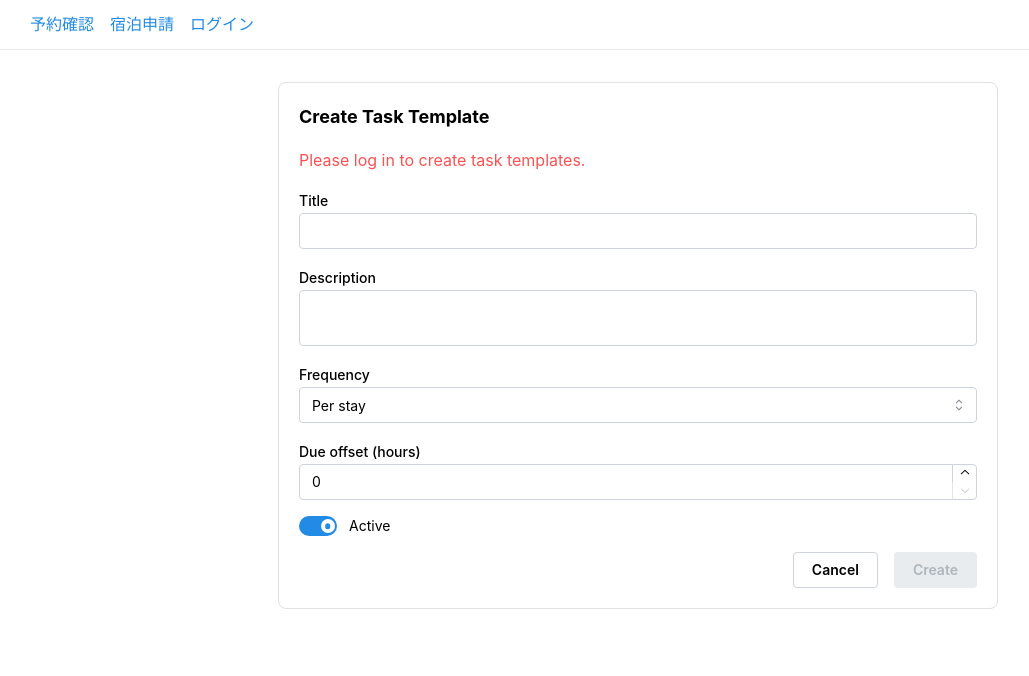
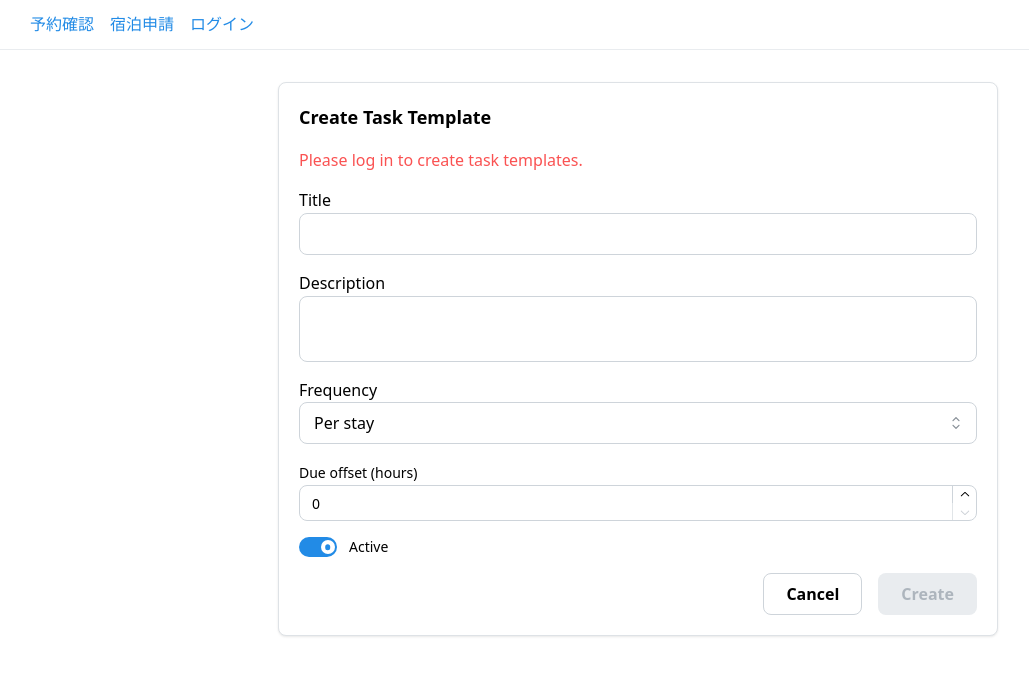
Before and after one commit to chaso-pa/lodging-manager-front, a Next.js app: page /tasks/templates/new in a window 1280 px wide. Shown: the top 676 px of the page, without its empty margins (2-1031 px from the left). Built offline with nearby package versions, Linux system fonts and the light colour scheme; no server answers.

Commit message:
update: theme

```diff
--- a/src/app/providers.tsx
+++ b/src/app/providers.tsx
@@ -4,6 +4,7 @@ import { MantineProvider } from '@mantine/core';
 import { Notifications } from '@mantine/notifications';
 import { QueryClient, QueryClientProvider } from '@tanstack/react-query';
 import { useState } from 'react';
+import { theme } from '@/theme';
 
 type ProvidersProps = {
   children: React.ReactNode;
@@ -14,7 +15,7 @@ export const Providers = ({ children }: ProvidersProps) => {
 
   return (
     <QueryClientProvider client={queryClient}>
-      <MantineProvider>
+      <MantineProvider theme={theme}>
         <Notifications />
         {children}
       </MantineProvider>
--- /dev/null
+++ b/src/theme/index.ts
@@ -0,0 +1,60 @@
+import { createTheme } from '@mantine/core';
+
+export const theme = createTheme({
+  fontFamily:
+    "system-ui, -apple-system, BlinkMacSystemFont, 'Segoe UI', 'Noto Sans', 'Helvetica Neue', Arial, sans-serif",
+  headings: {
+    fontWeight: '600'
+  },
+  defaultRadius: 'md',
+  shadows: {
+    sm: '0 1px 3px rgba(0, 0, 0, 0.06), 0 1px 2px rgba(0, 0, 0, 0.04)',
+    md: '0 2px 6px rgba(0, 0, 0, 0.08)'
+  },
+  components: {
+    Button: {
+      defaultProps: {
+        size: 'md',
+        radius: 'md'
+      }
+    },
+    Card: {
+      defaultProps: {
+        radius: 'lg',
+        shadow: 'sm',
+        padding: 'lg'
+      }
+    },
+    Badge: {
+      defaultProps: {
+        radius: 'md',
+        variant: 'light'
+      }
+    },
+    TextInput: {
+      defaultProps: {
+        radius: 'md',
+        size: 'md'
+      }
+    },
+    Textarea: {
+      defaultProps: {
+        radius: 'md',
+        size: 'md'
+      }
+    },
+    Select: {
+      defaultProps: {
+        radius: 'md',
+        size: 'md'
+      }
+    },
+    Table: {
+      defaultProps: {
+        highlightOnHover: true,
+        withTableBorder: true,
+        withColumnBorders: false
+      }
+    }
+  }
+});
```
Also changed, not shown: src/theme/TOKENS.md (added, +15 -0 lines).
